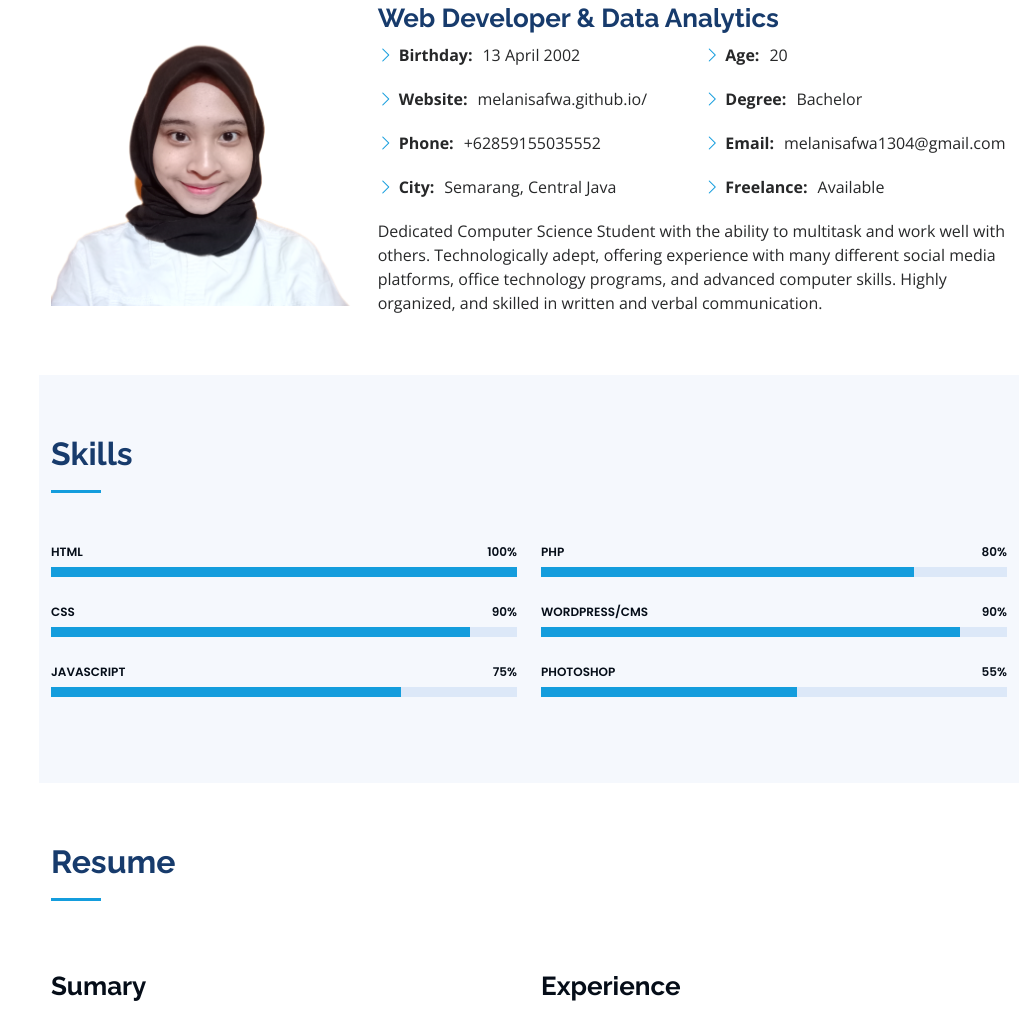
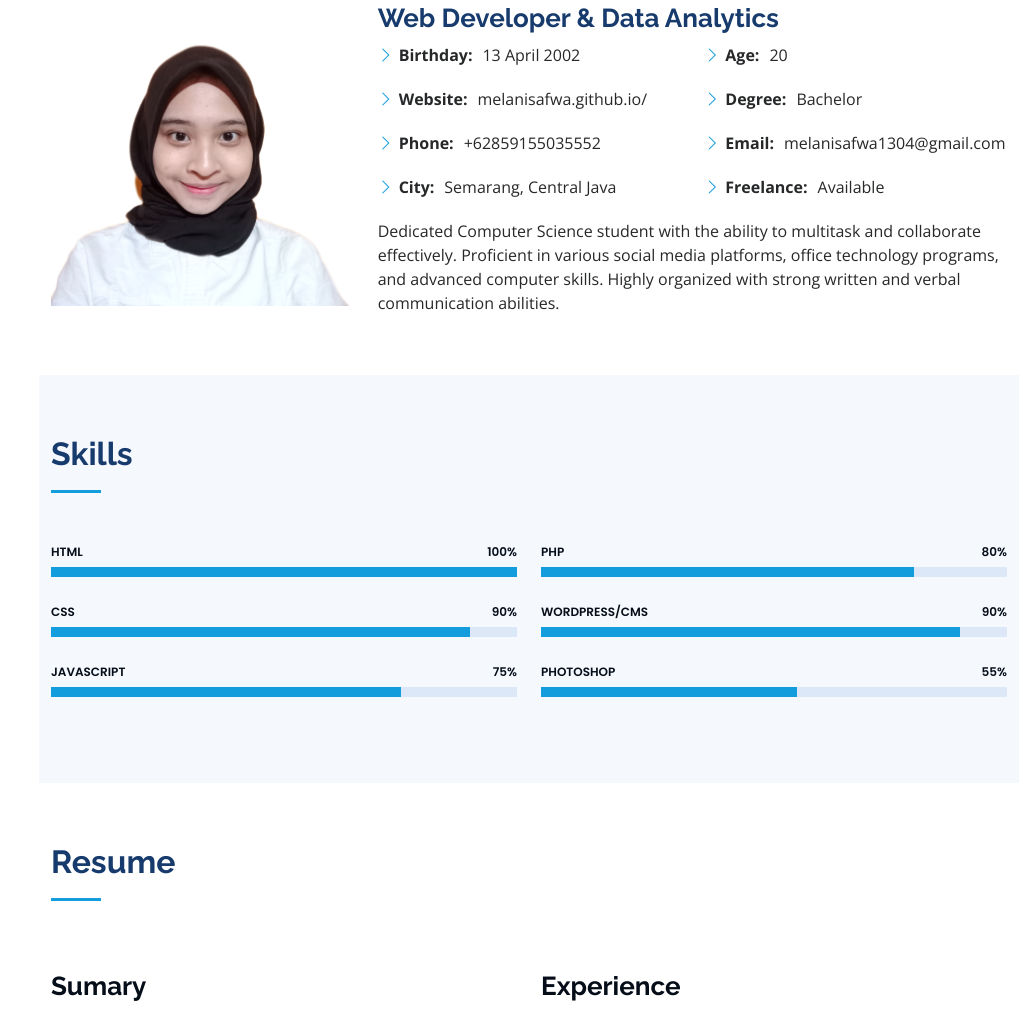
Before and after one commit to MelaniSafwa/melanisafwa.github.io, a plain HTML site: page index.html in a window 1280 px wide. Shown: the part 965-1981 px from the top of the page, without its empty margins (261-1280 px from the left). Drawn offline with nearby package versions, Linux system fonts and the light colour scheme.

Commit message:
Update index.html

```diff
--- a/index.html
+++ b/index.html
@@ -110,7 +110,7 @@
                 </ul>
               </div>
             </div>
-            <p>Dedicated Computer Science Student with the ability to multitask and work well with others. Technologically adept, offering experience with many different social media platforms, office technology programs, and advanced computer skills. Highly organized, and skilled in written and verbal communication.</p>
+            <p>Dedicated Computer Science student with the ability to multitask and collaborate effectively. Proficient in various social media platforms, office technology programs, and advanced computer skills. Highly organized with strong written and verbal communication abilities.</p>
           </div>
         </div>
 
```
